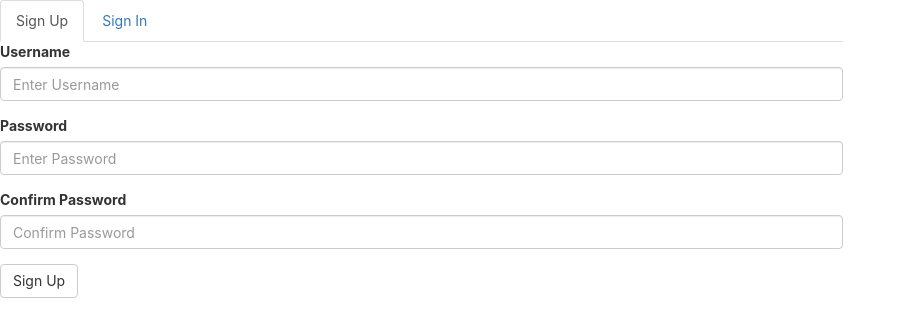
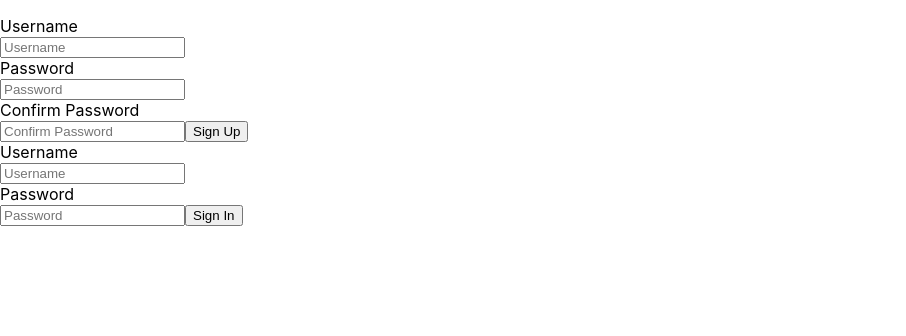
Before and after one commit to abbygottlich/feast-finder-app, a React (Create React App) app in the folder frontend/: page / in a window 1280 px wide. Shown: the top 336 px of the page, without its empty margins (0-906 px from the left). Built offline with nearby package versions, Linux system fonts and the light colour scheme.

Commit message:
removed bootstrap styling from SignIn and SignUp components

```diff
--- a/frontend/public/index.html
+++ b/frontend/public/index.html
@@ -13,7 +13,7 @@
       user's mobile device or desktop. See https://developers.google.com/web/fundamentals/web-app-manifest/
     -->
     <link rel="manifest" href="%PUBLIC_URL%/manifest.json" />
-    <link rel="stylesheet" href="https://maxcdn.bootstrapcdn.com/bootstrap/3.3.7/css/bootstrap.min.css">
+    <!-- <link rel="stylesheet" href="https://maxcdn.bootstrapcdn.com/bootstrap/3.3.7/css/bootstrap.min.css"> -->
 
     <!--
       Notice the use of %PUBLIC_URL% in the tags above.
--- a/frontend/src/components/SignIn.js
+++ b/frontend/src/components/SignIn.js
@@ -1,6 +1,6 @@
 import React, { Component } from "react";
 import PropTypes from "prop-types";
-import { FormGroup, ControlLabel, FormControl, Button } from "react-bootstrap";
+// import { FormGroup, ControlLabel, FormControl, Button } from "react-bootstrap";
 
 class SignIn extends Component {
     constructor() {
@@ -26,31 +26,23 @@ class SignIn extends Component {
     render() {
         return (
             <form onSubmit={this.handleSubmit.bind(this)}>
-                <FormGroup>
-                    <ControlLabel>Username</ControlLabel>
-                    <FormControl
-                        type="email"
-                        name="username"
+                <div>Username</div>
+                <input type="email" name="username" placeholder="Username" className="username-input"
                     onChange={e => {
                         this.setState({ [e.target.name]: e.target.value });
                     }}
-                        placeholder="Enter Username"
                     value={this.state.username}
-                    />
-                </FormGroup>
+                >
+                </input>
 
-                <FormGroup>
-                    <ControlLabel>Password</ControlLabel>
-                    <FormControl
-                        type="password"
-                        name="password"
+                <div>Password</div>
+                <input type="password" name="password" placeholder="Password" className="password-input"
                     onChange={e => {
                         this.setState({ [e.target.name]: e.target.value });
                     }}
-                        placeholder="Enter Password"
                     value={this.state.password}
-                    />
-                </FormGroup>
+                >
+                </input>
 
                 {/* <FormGroup>
           <ControlLabel>Confirm Password</ControlLabel>
@@ -65,9 +57,9 @@ class SignIn extends Component {
           />
         </FormGroup> */}
 
-                <Button type="submit">
+                <button type="submit">
                     Sign In
-       </Button>
+       </button>
             </form>
         );
     }
--- a/frontend/src/components/SignUp.js
+++ b/frontend/src/components/SignUp.js
@@ -1,6 +1,6 @@
 import React, { Component } from "react";
 import PropTypes from "prop-types";
-import { FormGroup, ControlLabel, FormControl, Button } from "react-bootstrap";
+// import { FormGroup, ControlLabel, FormControl, Button } from "react-bootstrap";
 
 class SignUp extends Component {
   constructor() {
@@ -25,48 +25,37 @@ class SignUp extends Component {
   render() {
     return (
       <form onSubmit={this.handleSubmit.bind(this)}>
-        <FormGroup>
-          <ControlLabel>Username</ControlLabel>
-          <FormControl
-            type="email"
-            name="username"
+        <div>Username</div>
+        <input type="email" name="username" placeholder="Username" className="username-input"
           onChange={e => {
             this.setState({ [e.target.name]: e.target.value });
           }}
-            placeholder="Enter Username"
           value={this.state.username}
-          />
-        </FormGroup>
+        >
+        </input>
 
-        <FormGroup>
-          <ControlLabel>Password</ControlLabel>
-          <FormControl
-            type="password"
-            name="password"
+        <div>Password</div>
+        <input
+          type="password" name="password" placeholder="Password" className="password-input"
           onChange={e => {
             this.setState({ [e.target.name]: e.target.value });
           }}
-            placeholder="Enter Password"
           value={this.state.password}
-          />
-        </FormGroup>
+        >
+        </input>
 
-        <FormGroup>
-          <ControlLabel>Confirm Password</ControlLabel>
-          <FormControl
-            type="password"
-            name="confirmPassword"
+        <div>Confirm Password</div>
+        <input type="password" name="confirmPassword" placeholder="Confirm Password" className="confirm-password-input"
           onChange={e => {
             this.setState({ [e.target.name]: e.target.value });
           }}
-            placeholder="Confirm Password"
           value={this.state.confirmPassword}
-          />
-        </FormGroup>
+        >
+        </input>
 
-        <Button type="submit">
+        <button type="submit">
           Sign Up
-       </Button>
+       </button>
       </form>
     );
   }
--- a/frontend/src/components/SignUpSignIn.js
+++ b/frontend/src/components/SignUpSignIn.js
@@ -20,10 +20,10 @@ class SignUpSignIn extends Component {
         <Col xs={8} >
           {this.props.error && this.renderError()}
           <Tabs defaultActiveKey={1} id="signup-signin-tabs">
-            <Tab eventKey={1} title="Sign Up">
+            <Tab eventKey={1}>
               <SignUp onSignUp={this.props.onSignUp} />
             </Tab>
-            <Tab eventKey={2} title="Sign In">
+            <Tab eventKey={2}>
               <SignIn onSignIn={this.props.onSignIn} />
             </Tab>
           </Tabs>
```
Lines whose indentation alone changed are shown as unchanged.
